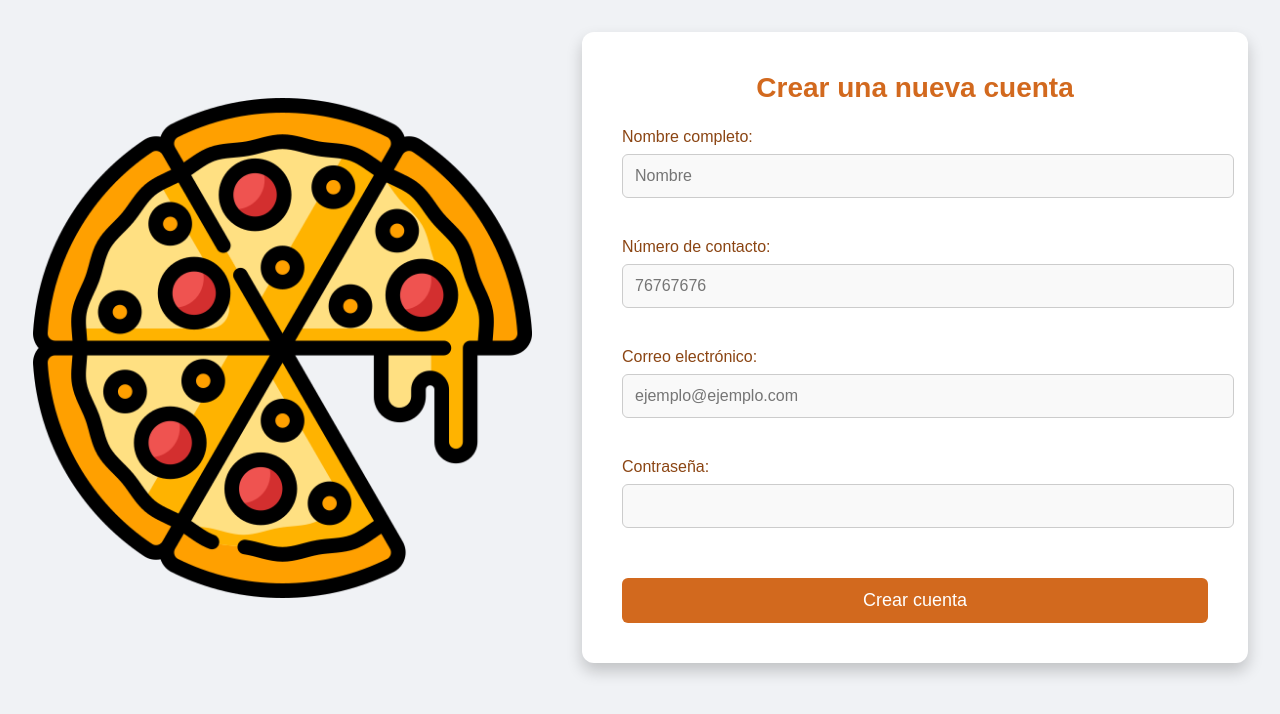
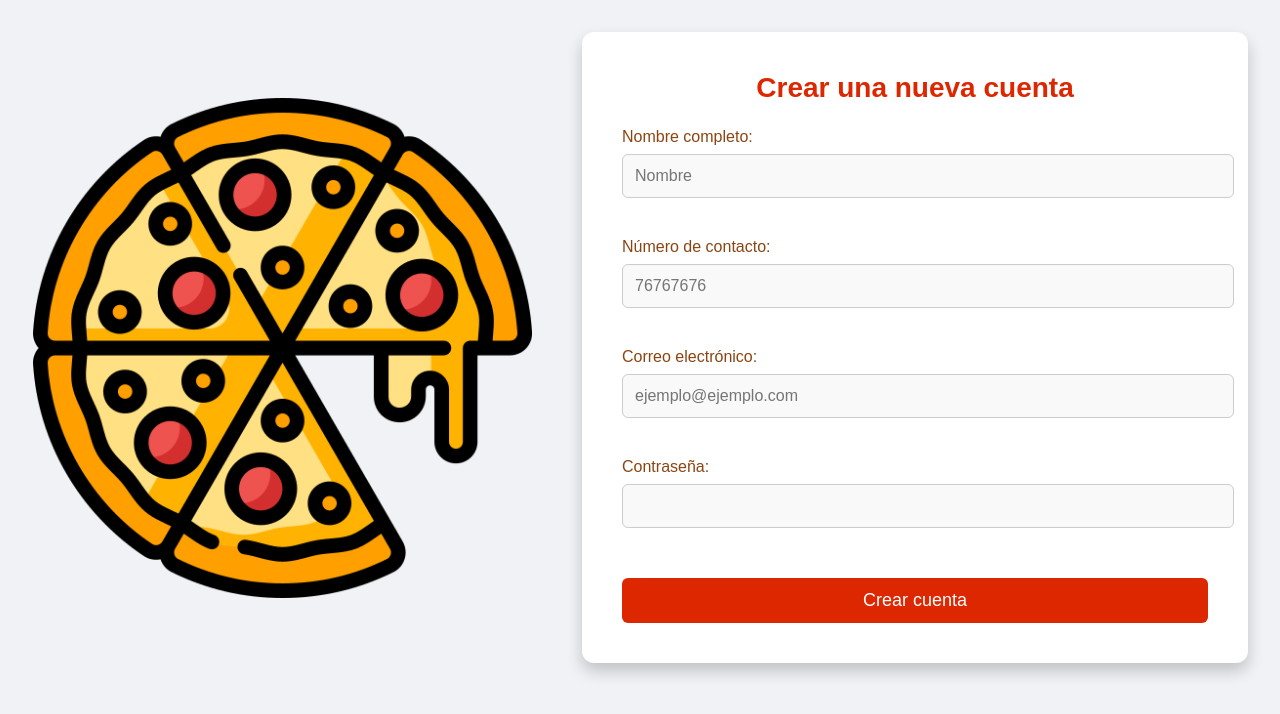
Before and after one commit to JosuEduard/Pizzeria, a React (Create React App) app in the folder client/: page /signup in a window 1280 px wide. Shown: the top 714 px of the page. Built offline with nearby package versions, Linux system fonts and the light colour scheme; the HTML template or start-up script is replaced by a standard one.

Commit message:
Cambios minimos

```diff
--- a/client/src/components/Header.js
+++ b/client/src/components/Header.js
@@ -7,7 +7,7 @@ const Header = () => {
   return (
     <header className="header">
       <div className="header-left">
-        <h1 className="header-title">Gestion de Sistema de Pizzería</h1>
+        <h1 className="header-title">Gestion de Sistema de Pizzería - Macana</h1>
       </div>
       <div className="header-right">
         <img src={pizzaLogo} alt="Pizza Logo" className="pizza-logo" />
--- a/client/src/pages/Login.js
+++ b/client/src/pages/Login.js
@@ -27,6 +27,7 @@ const Login = () => {
   };
 
   return (
+
     <section className="login-container">
     <div className="container">
       <h2>Login de Pizzería</h2>
--- a/client/src/styles/signup.css
+++ b/client/src/styles/signup.css
@@ -22,7 +22,7 @@ img{
 
 .signup-form h2 {
   text-align: center;
-  color: #d2691e;
+  color: #dc2700;
   margin-bottom: 1.5rem;
   font-size: 28px;
   font-weight: bold;
@@ -54,7 +54,7 @@ img{
 }
 
 .error-message {
-  color: #e11d48;
+  color: #dc2700;
   margin-bottom: 1rem;
   text-align: center;
 }
@@ -62,7 +62,7 @@ img{
 .signup-button {
   width: 100%;
   padding: 0.75rem;
-  background-color: #d2691e;
+  background-color: #dc2700;
   color: white;
   border: none;
   border-radius: 6px;
```
